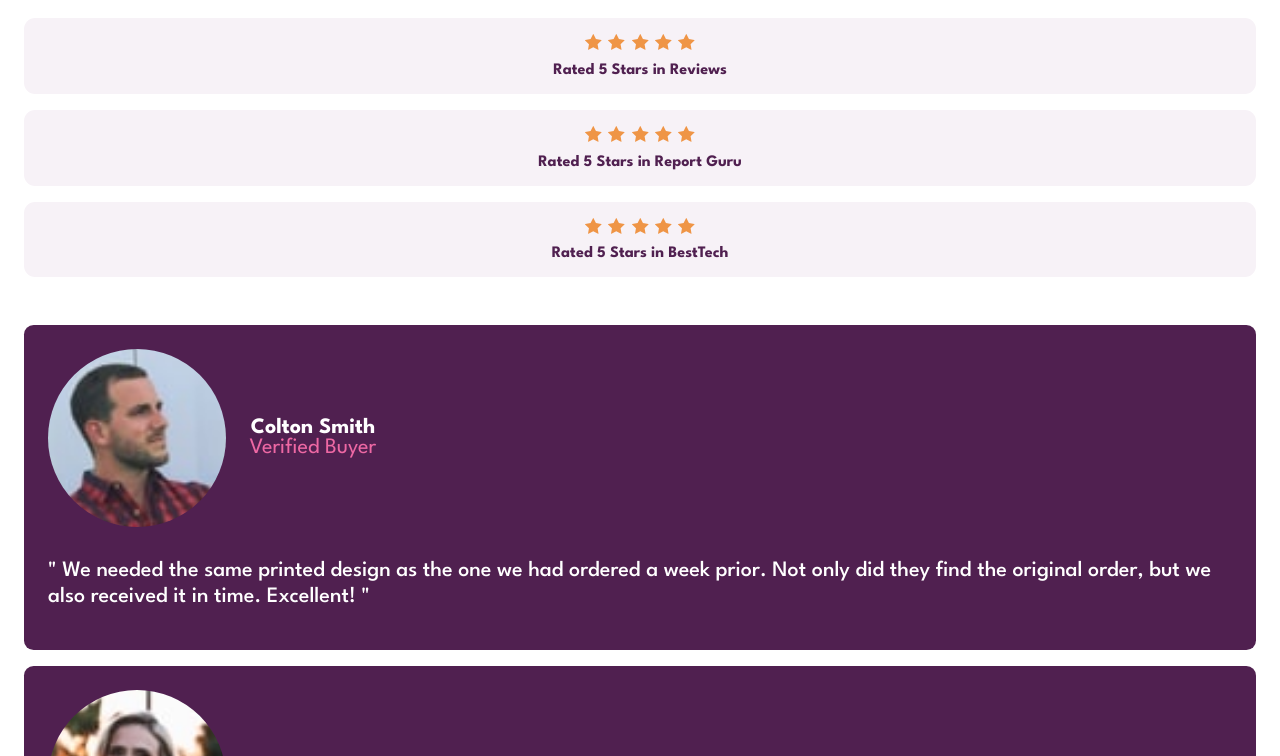
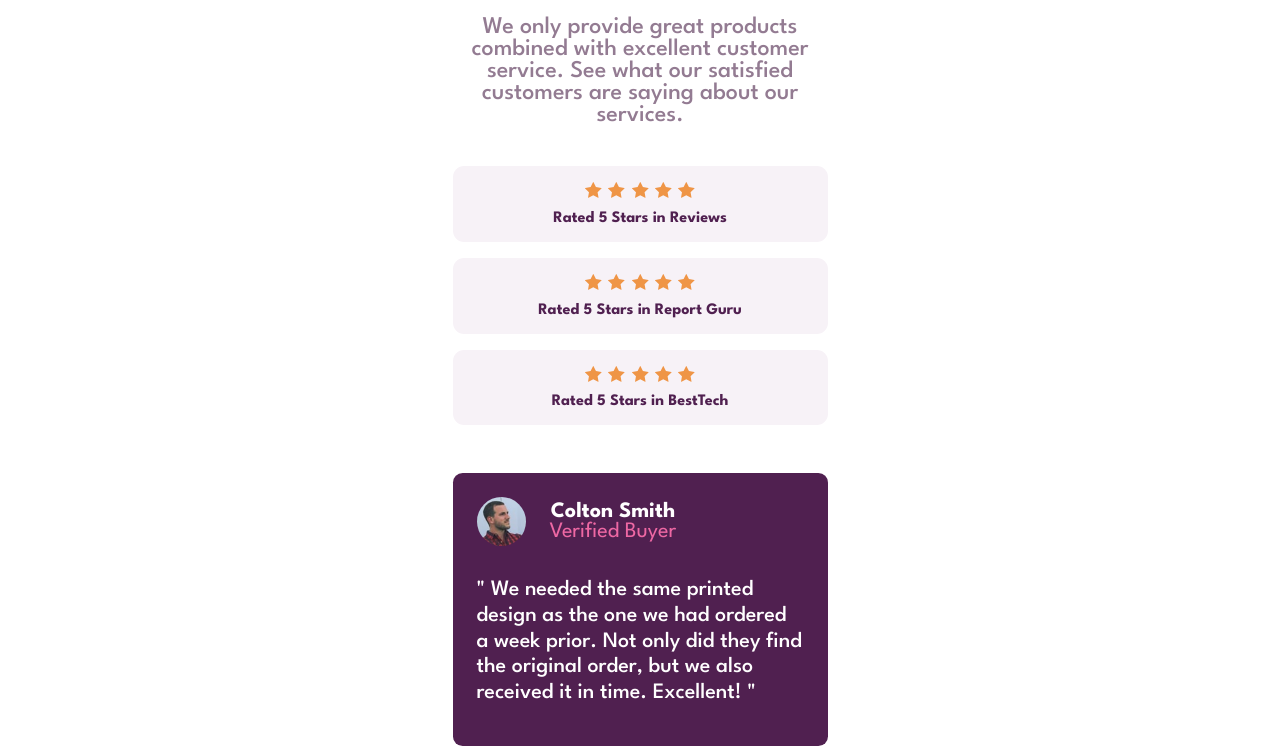
Before and after one commit to joehaddad1000/Social-proof-section, a plain HTML site: page index.html in a window 1280 px wide. Shown: the part 227-983 px from the top of the page. Drawn offline with Linux system fonts and the light colour scheme.

Commit message:
max width

```diff
--- a/style.css
+++ b/style.css
@@ -34,6 +34,7 @@ main {
   flex-direction: column;
   font-size: 1.375rem;
   text-align: center;
+  max-width: 23.4375rem;
 }
 
 main h1 {
```
